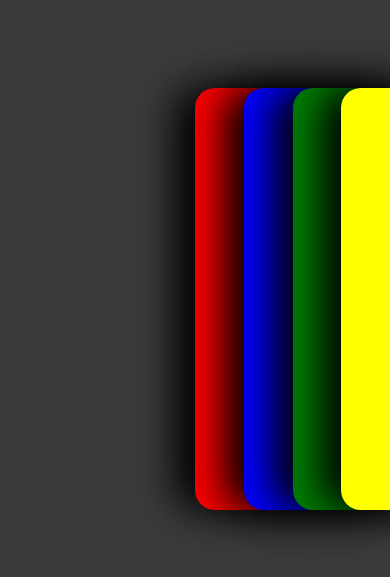
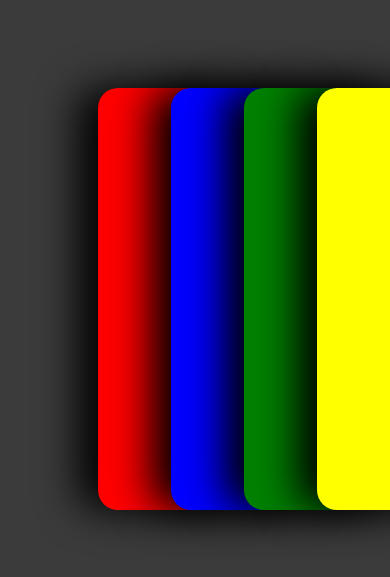
Before and after one commit to ifeanyiokoloma/Pack_of_card, a plain HTML site: page index.html in a window 390 px wide. Shown: the part 131-708 px from the top of the page. Drawn offline with Linux system fonts and the light colour scheme.

Commit message:
Media queries added

```diff
--- a/style.css
+++ b/style.css
@@ -55,3 +55,20 @@ body {
   background-color: yellow;
   z-index: 3;
 }
+
+@media (max-width: 768px) {
+  .container {
+    inline-size: 85%;
+  }
+}
+@media (max-width: 425px) {
+  .container {
+    inline-size: 75%;
+  }
+}
+
+@media (max-width: 320px) {
+  .container {
+    inline-size: 70%;
+  }
+}
```
